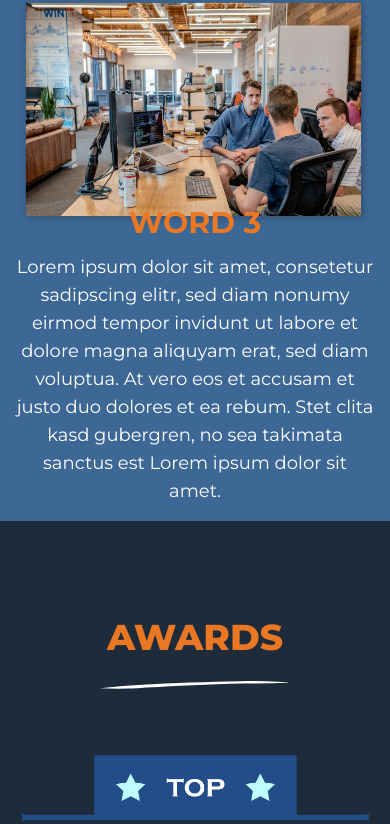
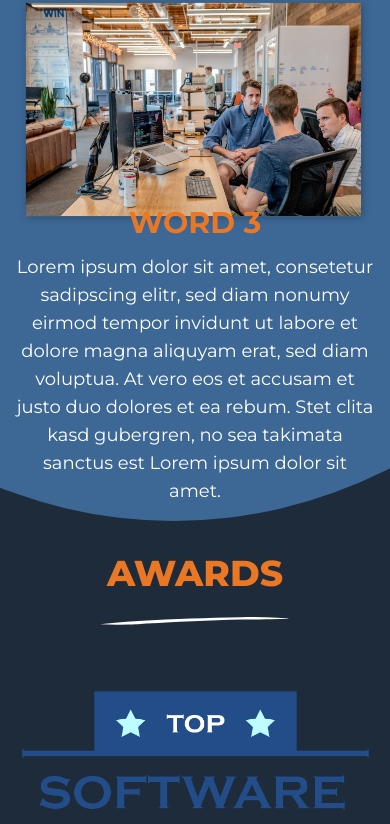
Before and after one commit to bluebird-technologies/bluebird_tech_OLD, a Next.js app: page /why in a window 390 px wide. Shown: the part 2363-3187 px from the top of the page. Built offline with nearby package versions, Linux system fonts and the light colour scheme.

Commit message:
Bottom curve added to Culture section for mobile

```diff
--- a/pages/why.tsx
+++ b/pages/why.tsx
@@ -201,6 +201,9 @@ const Why = () => {
           style={{
             borderTopLeftRadius: '50%',
             borderTopRightRadius: '50%',
+            borderBottomLeftRadius: '50%',
+            borderBottomRightRadius: '50%',
+            paddingBottom: 20,
           }}
         />
         <ImageGallery />
@@ -312,8 +315,8 @@ const Why = () => {
       </div>
 
       {/* Awards section */}
-      <div className="py-24   flex flex-1 items-center flex-col bg-primary justify-center">
-        <h1 className="text-highlight font-extrabold text-4xl pb-6">AWARDS</h1>
+      <div className="py-24   flex flex-1 items-center flex-col -mt-28 2xl:mt-0 bg-primary justify-center">
+        <h1 className="text-highlight font-extrabold text-4xl mt-12 2xl:mt-0 pb-6">AWARDS</h1>
         <Line />
         <div className="max-w-[350px] mt-16">
           <picture>
```
